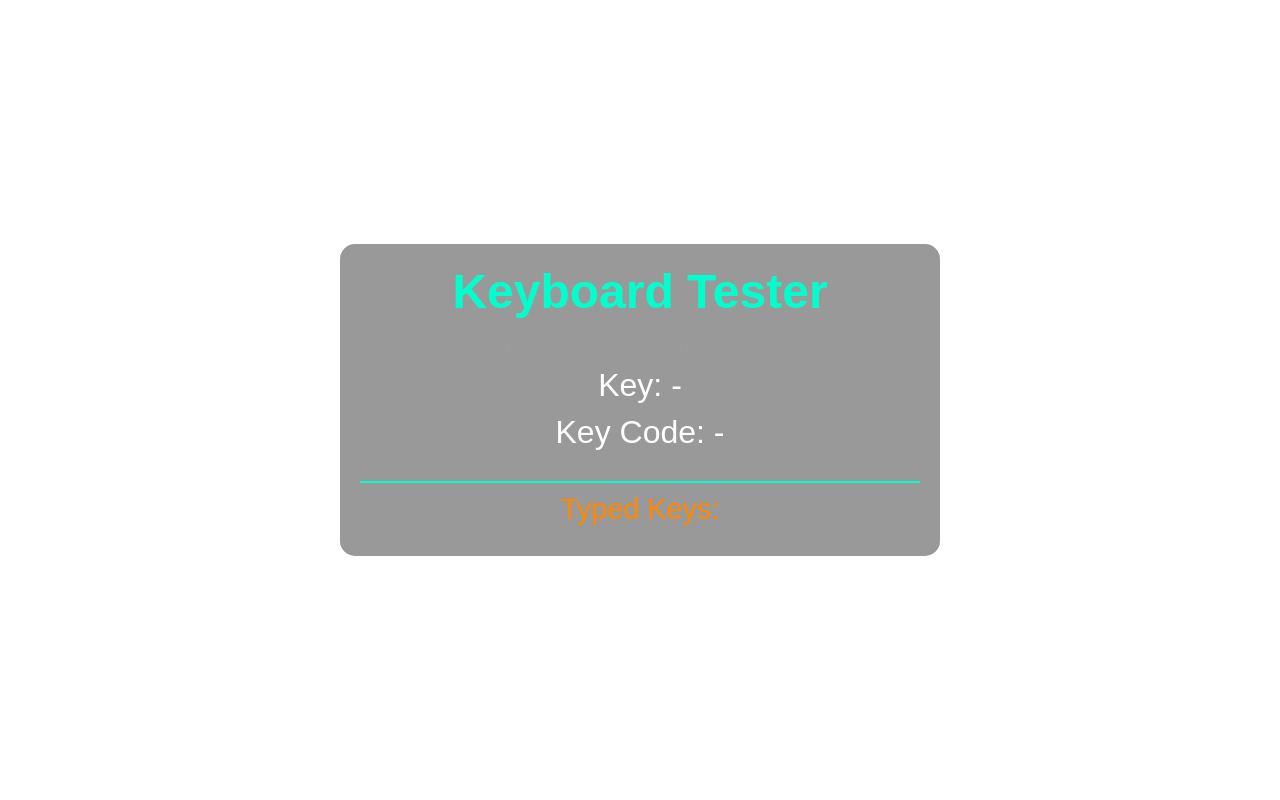
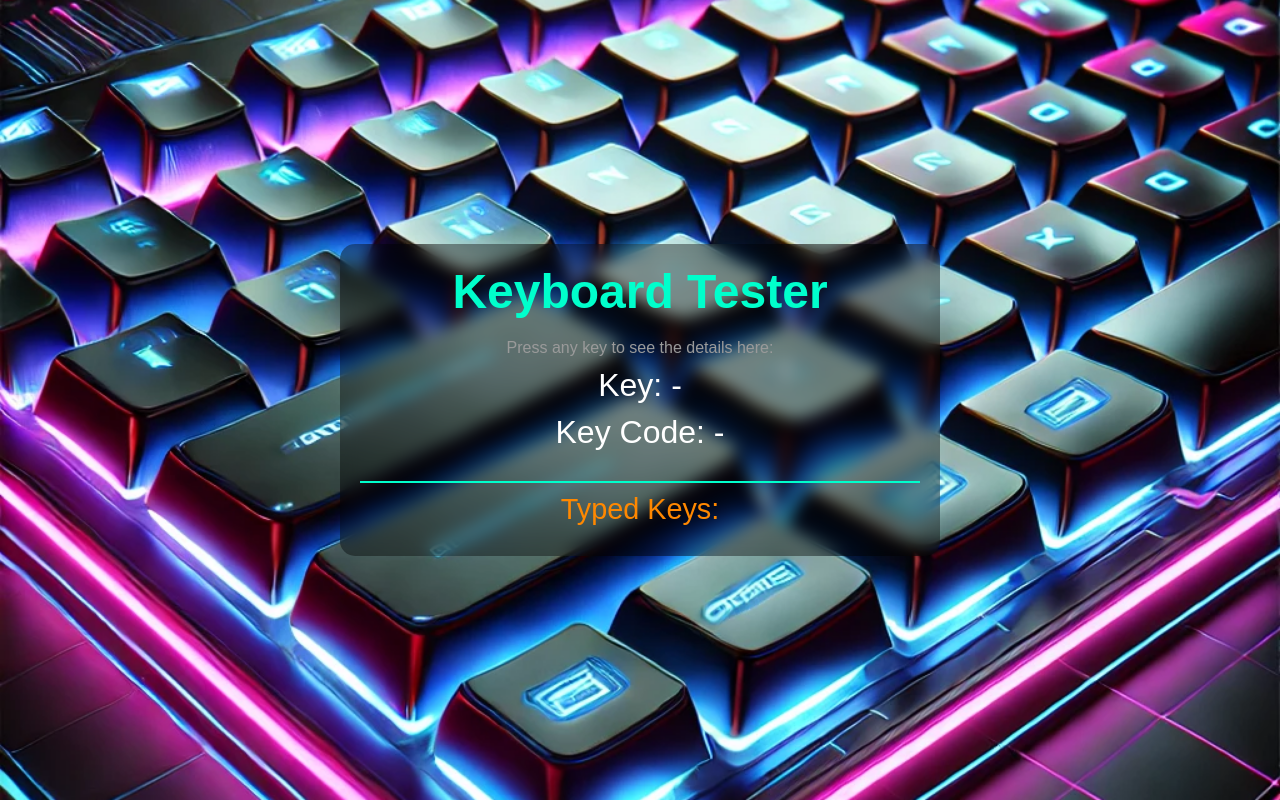
Before and after one commit to ritikkumar8z/Keyboard_Tester, a plain HTML site: page index.html in a window 1280 px wide. Drawn offline with Linux system fonts and the light colour scheme.

Commit message:
Update style.css

```diff
--- a/style.css
+++ b/style.css
@@ -12,7 +12,7 @@
     font-family: 'Arial', sans-serif;
     background-color: #222;
     color: #fff;
-    background: url('images/keyboard_1.webp') no-repeat center center fixed;
+    background: url('/keyboard_1.webp') no-repeat center center fixed;
     background-size: cover; /* Keep the keyboard image as the background */
   }
 
```
